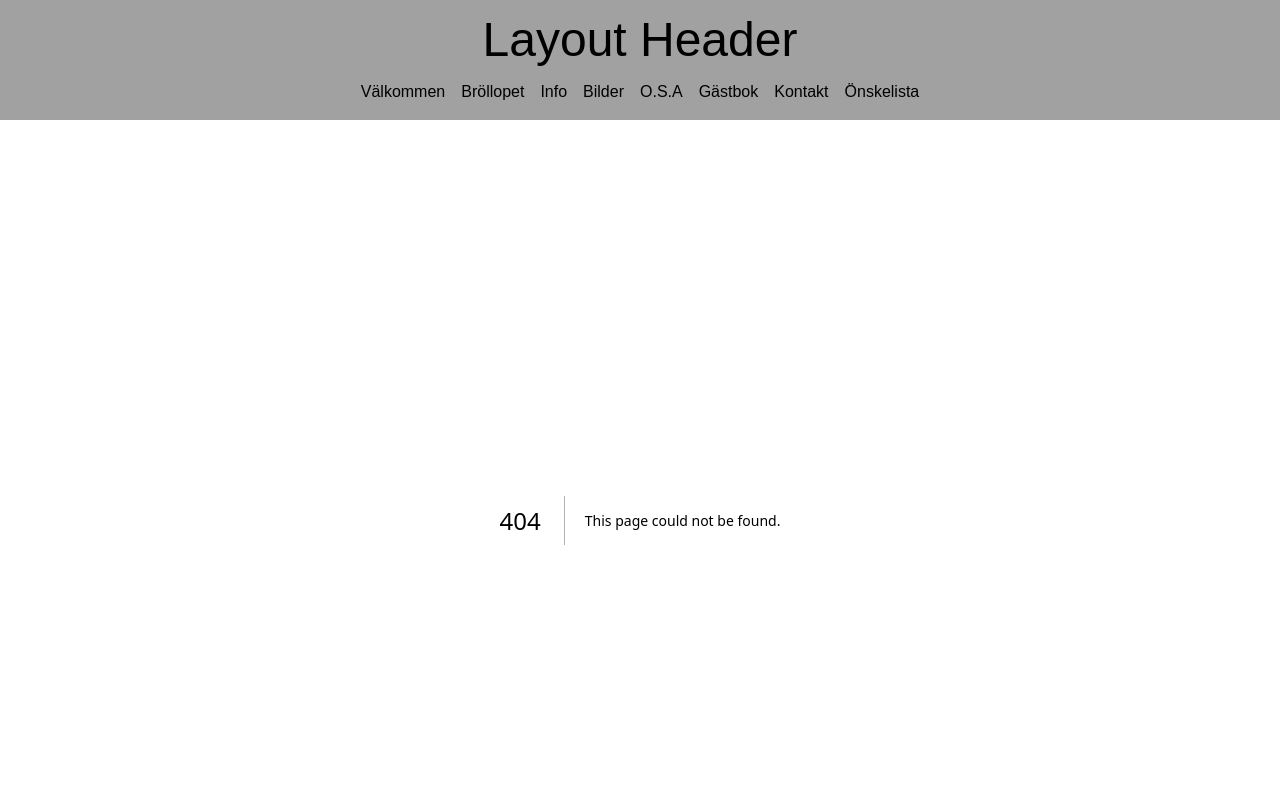
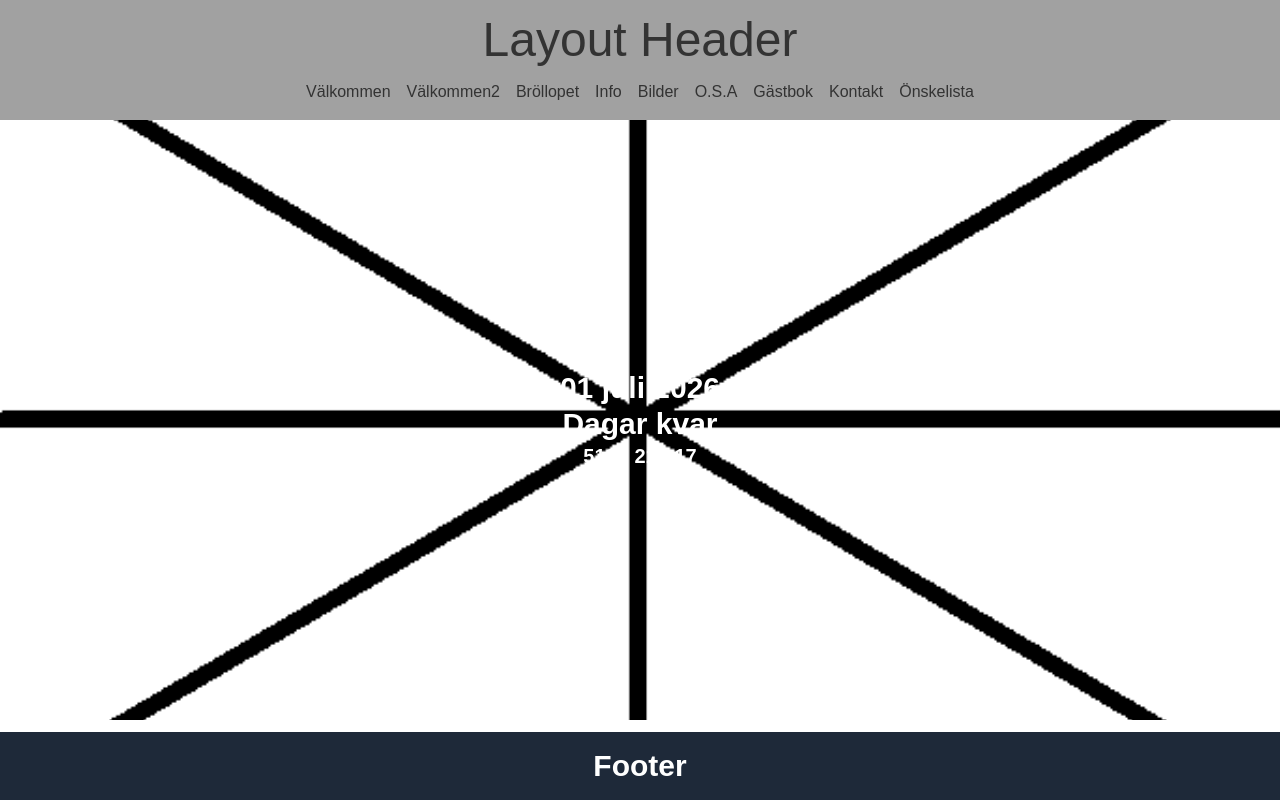
Before and after one commit to Stalis1/Brollop, a Next.js app in the folder Web/: page /2 in a window 1280 px wide. Before the commit this address had no page. Shown: the top 800 px of the page. Built offline with nearby package versions, Linux system fonts and the light colour scheme.

Commit message:
welcome page image draft

```diff
--- /dev/null
+++ b/Web/src/app/2/page.tsx
@@ -0,0 +1,16 @@
+import Image from "next/image";
+import { Countdown } from "../../components/countdown";
+import BackgroundImage from "../../components/image-with-text";
+
+export default function Page() {
+    return (
+        <div className="flex flex-col items-center">
+            <BackgroundImage imageSrc="devImg.png" height={600} text="sadin dsdsa jnsda nj">
+                <div className="">
+                    <div className="text-3xl">01 juli 2026</div>
+                    <Countdown targetDate="2026-07-01 12:00:00"/>
+                </div>
+            </BackgroundImage>
+        </div>
+    );
+}
--- a/Web/src/components/header.tsx
+++ b/Web/src/components/header.tsx
@@ -7,6 +7,7 @@ export const Header = ({ title, subTitle }: { title?: string; subTitle?: string
             <h2 className="text-3xl">{subTitle}</h2>
             <div className="flex flex-row gap-4 items-center justify-center pt-4">
                 <MenuItem link="/" title="Välkommen"/>
+                <MenuItem link="/2" title="Välkommen2"/>
                 <MenuItem link="/" title="Bröllopet"/>
                 <MenuItem link="/info" title="Info"/>
                 <MenuItem link="/" title="Bilder"/>
--- /dev/null
+++ b/Web/src/components/image-with-text.tsx
@@ -0,0 +1,27 @@
+import Image from "next/image";
+
+interface ImageWithTextProps {
+  imageSrc: string;
+  text: string;
+  height: number;
+  children: React.ReactNode;
+}
+
+const BackgroundImage: React.FC<ImageWithTextProps> = ({ imageSrc, text, height, children }) => {
+  return (
+    <div className="relative w-full" style={{ height: `${height}px` }}>
+      <Image
+        src={`/${imageSrc}`}  // Reference the public folder here
+        alt={"Background image"}
+        layout="fill"
+        objectFit="cover"
+        className="absolute inset-0"
+      />
+      <div className="absolute inset-0 flex items-center justify-center bg-opacity-50 text-white text-xl font-bold p-4">
+        {children}
+      </div>
+    </div>
+  );
+};
+
+export default BackgroundImage;
```
